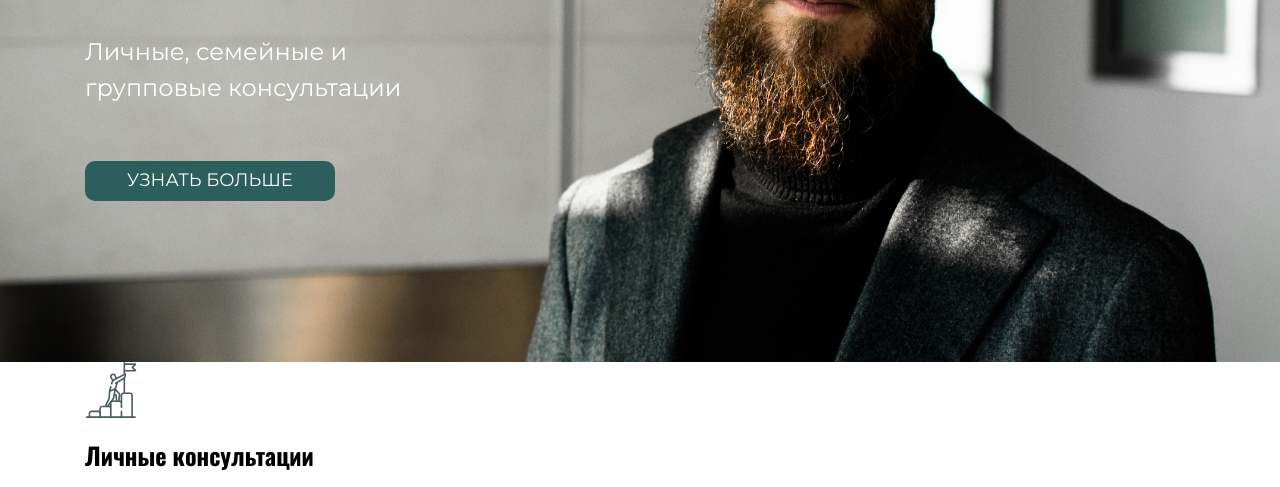
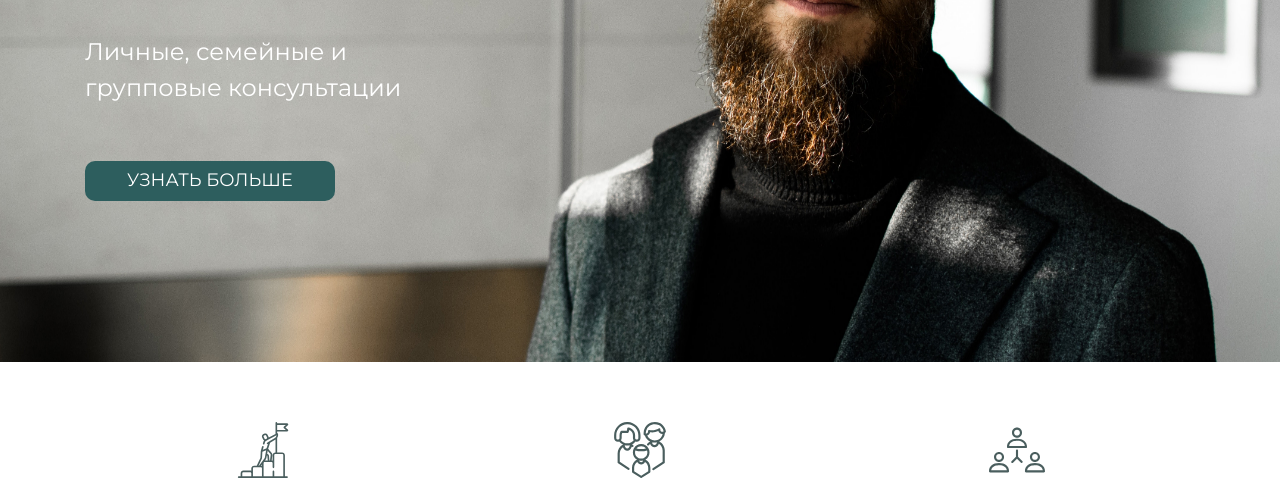
Before and after one commit to vladpovelitsa/marin-site, a plain HTML site: page index.html in a window 1280 px wide. Shown: the part 406-893 px from the top of the page. Drawn offline with Linux system fonts and the light colour scheme.

Commit message:
finished services screen

```diff
--- a/index.html
+++ b/index.html
@@ -59,7 +59,7 @@
             </p>
         </article>
         <article class="services__item">
-            <img class="services__icon" src="img/goal.svg" alt="Сенситивные группы">
+            <img class="services__icon" src="img/network.svg" alt="Сенситивные группы">
             <h2 class="services__title">
                 Сенситивные группы
             </h2>
--- /dev/null
+++ b/sass/_services.scss
@@ -0,0 +1,24 @@
+.services {
+  display: flex;
+  justify-content: space-around;
+  gap: 20px;
+  padding-top: 60px;
+  padding-bottom: 37px;
+  &__item {
+    max-width: 300px;
+    text-align: center;
+  }
+  &__icon {
+    margin-bottom: 30px;
+  }
+  &__title {
+    font-size: 24px;
+    line-height: 1.33;
+    margin: 0 0 20px;
+    color: #2D5E5E;
+  }
+  &__description {
+    font-weight: 500;
+    line-height: 1.5;
+  }
+}
--- a/sass/style.scss
+++ b/sass/style.scss
@@ -5,3 +5,4 @@
 @import "header";
 @import "nav";
 @import "offer";
+@import "services";
```
Also changed, not shown: css/style.css, 1 other file.
